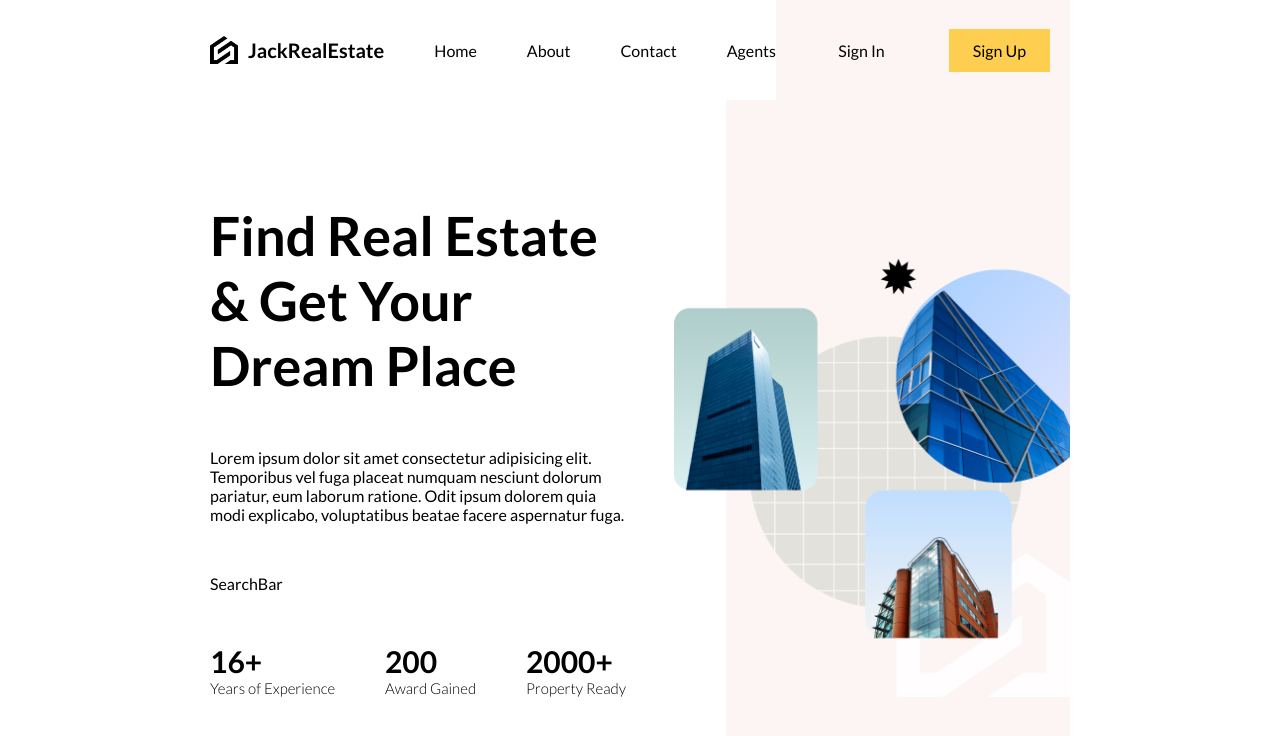
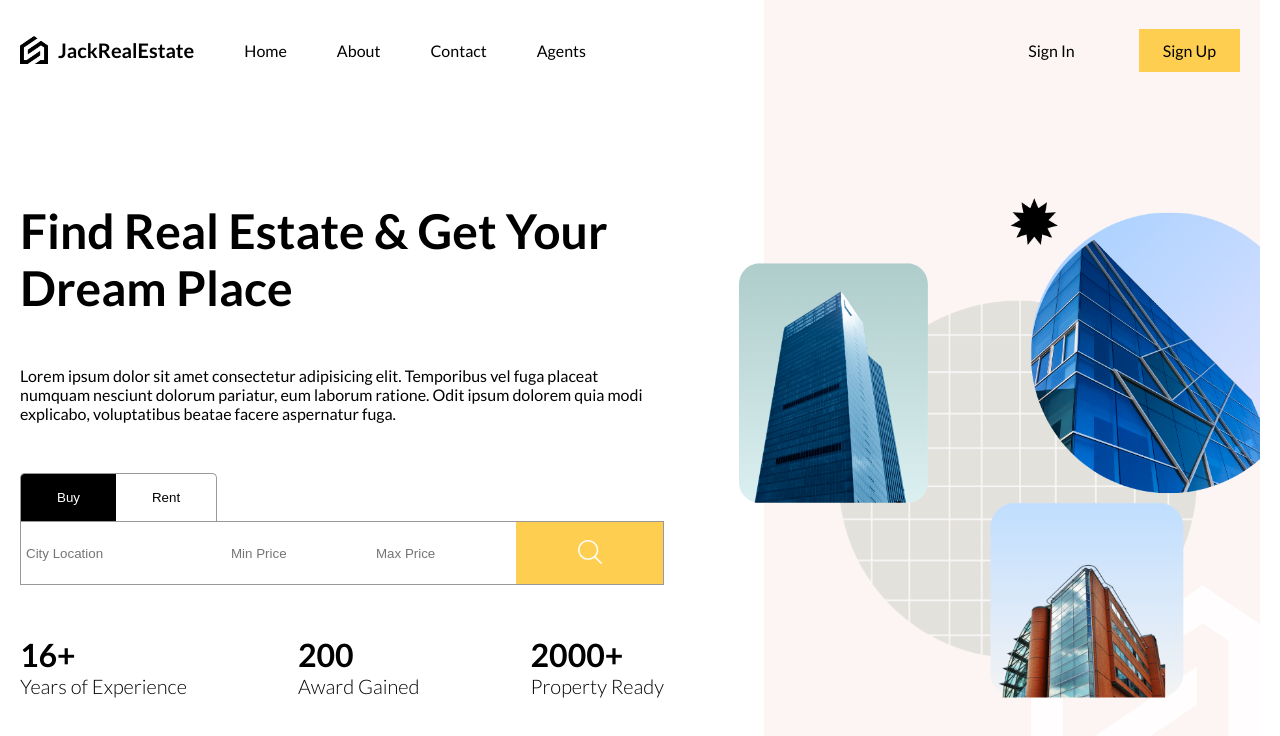
Before and after one commit to jackamsterdam/Jack-Real-Estate-App-React-Vite-Node, a React (Vite) app: page / in a window 1280 px wide. Shown: the top 736 px of the page. Built offline with nearby package versions, Linux system fonts and the light colour scheme.

Commit message:
finished home page

```diff
--- a/src/components/searchBar/SearchBar.jsx
+++ b/src/components/searchBar/SearchBar.jsx
@@ -1,9 +1,46 @@
+import { useState } from 'react';
 import './searchBar.scss';
 
+const types = ["buy", "rent"]
+
 function SearchBar() {
+    const [query, setQuery] = useState({
+        type:"buy",
+        location: "",
+        minPrice: 0,
+        maxPrice: 0
+    })
+
+    const switchType = (val) => {
+       setQuery((prev) => ({...prev,type: val}))
+    }
+
+
     return (
-        <div className="searchBar">SearchBar</div>
+        <div className="searchBar">
+            <div className="type">
+                {types.map((type) => (
+                    <button key={type} onClick={() => switchType(type)}
+                    className={query.type === type ? 'active' : ""}
+                    >
+                        {type}
+                    </button>
+                ))}
+                {/* Dont repeat yourself:  use above instead*/}
+                {/* <button onClick={() => switchType("buy")}>Buy</button> */}
+                {/* <button onClick={() => switchType("rent")}>Rent</button> */}
+            </div>
+            <form>
+                <input type="text" name="location" placeholder='City Location' />
+                <input type="number" name="minPrice" min={0} max={10000000} placeholder='Min Price' />
+                <input type="number" name="maxPrice" min={0} max={10000000} placeholder='Max Price' />
+                <button>
+                    <img src="/search.png" alt="" />
+                </button>
+            </form>
+        </div>
     )
 }
 
+
 export default SearchBar
--- a/src/components/searchBar/searchBar.scss
+++ b/src/components/searchBar/searchBar.scss
@@ -0,0 +1,97 @@
+@import '../../responsive.scss';
+
+.searchBar {
+    .type {
+
+        button {
+            padding: 16px 36px;
+            border: 1px solid #999;
+            border-bottom: none;
+            cursor: pointer;
+            background-color: white;
+            //Great trick to use lowercase for js but display uppercase after:
+            text-transform: capitalize;
+
+            &.active {
+                background-color: black;
+                color: white;
+            }
+
+            &:first-child {
+                border-top-left-radius: 5px;
+                border-right: none;
+
+            }
+
+            &:last-child {
+                border-top-right-radius: 5px;
+                border-left: none;
+            }
+        }
+    }
+
+    form {
+        border: 1px solid #999;
+        display: flex;
+        justify-content: space-between;
+        height: 64px;
+        gap: 5px;
+
+        @include sm {
+            flex-direction: column;
+            border: none;
+        }
+
+        input {
+            border: none;
+            padding: 0 10px;
+            width: 200px; //LM
+            // width: 142px;
+
+            @include lg {
+                padding: 0px 5px;
+
+                &:nth-child(2),
+                &:nth-child(3) {
+                    width: 140px;
+                }
+            }
+
+            @include md {
+                width: 200px;
+
+                &:nth-child(2),
+                &:nth-child(3) {
+                    width: 200px;
+                }
+            }
+
+            @include sm {
+                width: auto;
+                &:nth-child(2),
+                &:nth-child(3) {
+                    width: auto;
+                }
+                padding: 20px;
+                border: 1px solid #999;
+            }
+        }
+
+        button {
+            border: none;
+            cursor: pointer;
+            background-color: #fece51;
+            flex: 1;
+
+            @include sm {
+                padding: 10px;
+
+            }
+
+            img {
+                width: 24px;
+                height: 24px;
+            }
+        }
+    }
+}
--- a/src/layout.scss
+++ b/src/layout.scss
@@ -3,8 +3,8 @@
 .layout {
    //  background-color: rebeccapurple;
     height: 100vh;
-    // max-width: 1366px; //1366 on 15 inch screen but my computer is 14 inch
-    max-width: 900px; //if using bigger computer change to above!
+    max-width: 1366px; //1366 on 15 inch screen but my computer is 14 inch
+   //  max-width: 900px; //if using bigger computer change to above!
    margin-left: auto;
    margin-right: auto;
    padding-left: 20px;
@@ -18,21 +18,21 @@
 //write includes in order - biggest screen is above then lg then md then sm
 // if mobile first design reverse order of these
    @include lg {
-    background-color: rgb(247, 210, 196);
+   //  background-color: rgb(247, 210, 196); //LM commented this out
      max-width: 1280px;  //LM
    //  max-width: 1000px; //becasue my screen is small but use the above
    }
 
 
    @include md {
-    background-color: rgb(186, 203, 234);
+   //  background-color: rgb(186, 203, 234);//LM commented this out
     max-width: 768px; //LM
 
    }
 
 
    @include sm {
-    background-color: rgb(239, 200, 200);
+   //  background-color: rgb(239, 200, 200);//LM commented this out
     max-width: 640px; //LM
 
    }
--- a/src/responsive.scss
+++ b/src/responsive.scss
@@ -1,7 +1,7 @@
 //@mixin large-screen
 @mixin lg {
-    // @media(max-width:1366px) { //LM
-    @media(max-width:1200px) {   //USE THE ABOVE!!!
+    @media(max-width:1366px) { //LM
+    // @media(max-width:1200px) {   //USE THE ABOVE!!!
         @content;
     }
 }
--- a/src/routesorpages/homePage/homePage.scss
+++ b/src/routesorpages/homePage/homePage.scss
@@ -1,3 +1,5 @@
+@import '../../responsive.scss';
+
 .homePage {
     display: flex;
     height: 100%;
@@ -14,23 +16,43 @@
             gap: 50px;
             height: 100%;
 
+            @include md {
+                padding: 0;
+            }
+
+            @include sm {
+                justify-content: flex-start;
+            }
+
             .title {
-                // font-size: 64px; //LM
-                font-size: 54px;
+                font-size: 64px;  //LM
+                // font-size: 54px;
+
+                @include lg {
+                    font-size: 48px;
+                }
             }
 
             .boxes {
                 display: flex;
                 justify-content: space-between;
 
+                @include sm {
+                   display: none;
+                }
+
                 h1 {
-                    // font-size: 36px; //LM
-                    font-size: 30px;
+                    font-size: 36px; //LM
+                    // font-size: 30px;
+
+                    @include lg {
+                        font-size: 32px;
+                    }
                 }
 
                 h2 {
-                    // font-size: 20px;  //LM
-                    font-size: 15px;
+                    font-size: 20px;  //LM
+                    // font-size: 15px;
                     font-weight: 300;
                 }
             }
@@ -44,11 +66,21 @@
         display: flex;
         align-items: center;
 
+        @include md {
+            display: none;
+        }
+
         img {
             width: 115%; // we want the photo to overflow a little
             position: absolute;
             right: 0;
+
+            @include lg {
+                width: 105%;
+            }
         }
+
+
     }
 
 }
```
